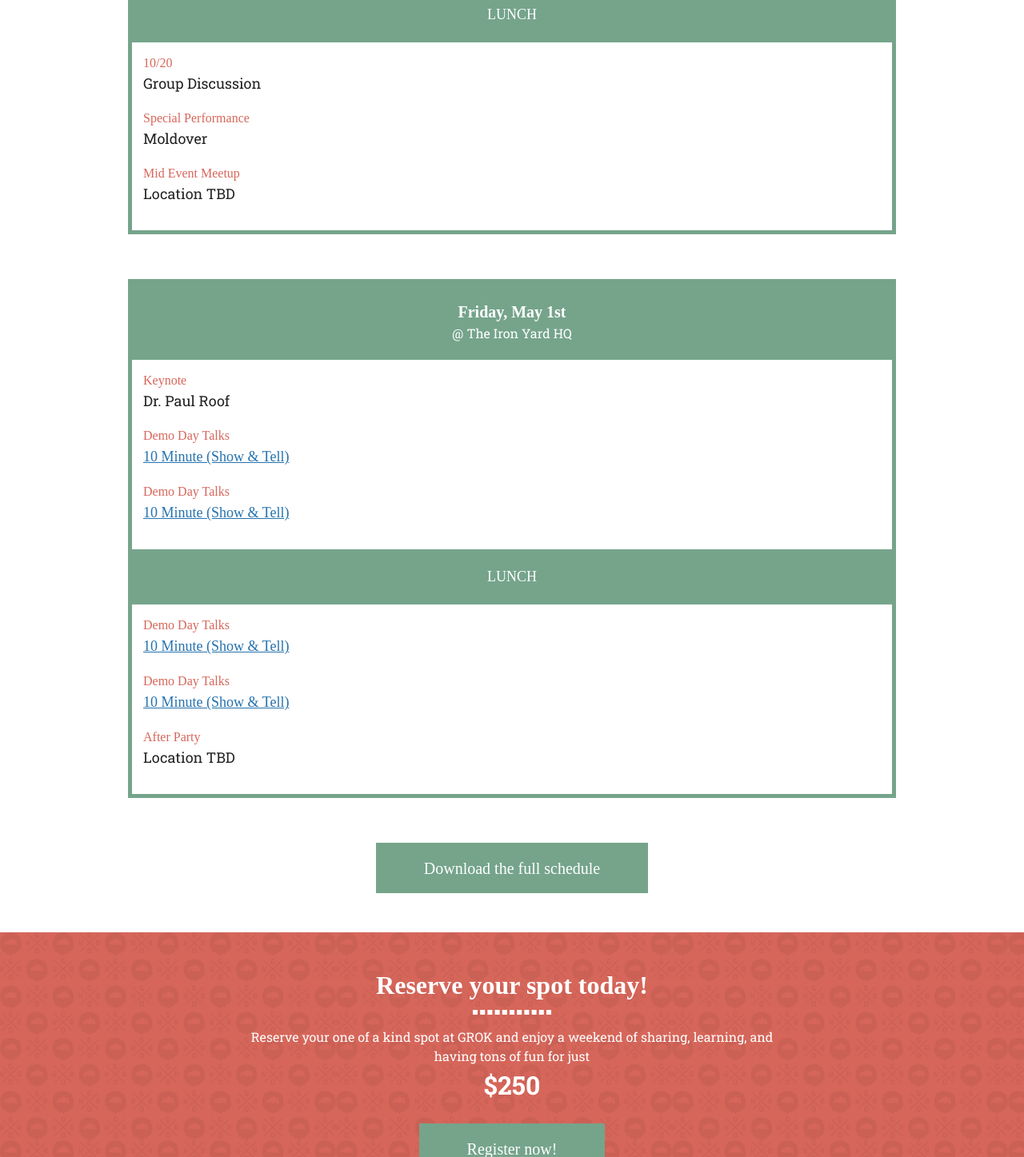
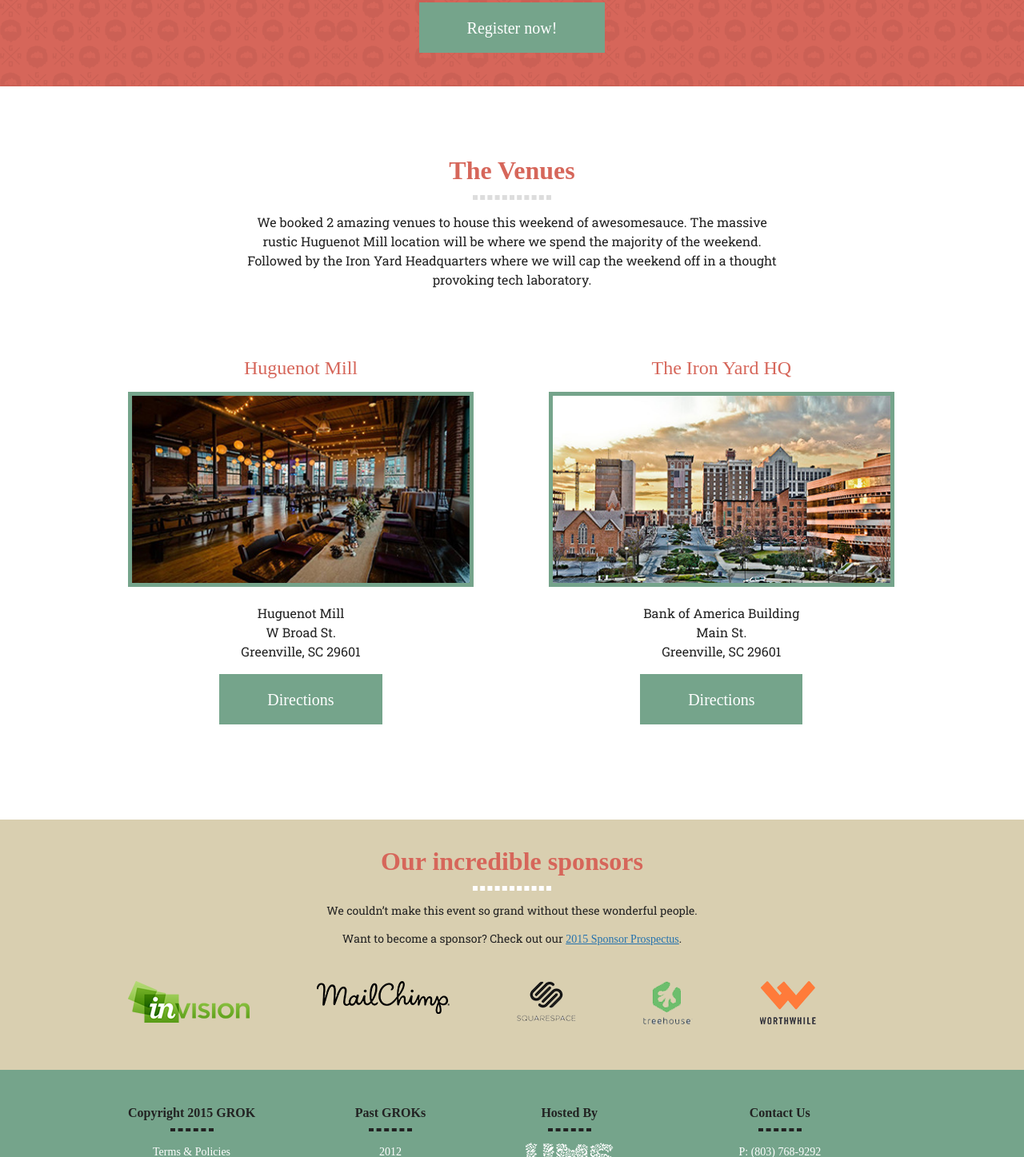
Before and after one commit to zachmiller1/GROK, a plain HTML site: page index.html in a window 1280 px wide. Shown: the part 5022-6469 px from the top of the page at 80% size. Drawn offline with nearby package versions, Linux system fonts and the light colour scheme; a web font is replaced by a local one.

Commit message:
960 first pass complete, time for a bunch of cleanup work

```diff
--- a/index.html
+++ b/index.html
@@ -431,7 +431,7 @@
                 <h3>Our incredible sponsors</h3>
                 <hr>
                 <p>We couldn’t make this event so grand without these wonderful people.</p>
-                <p>Want to become a sponsor? Check out our <a href="#">2015 Sponsor Prospectus</a>.</p>
+                <p class="becomeSponsor">Want to become a sponsor? Check out our <a href="#">2015 Sponsor Prospectus</a>.</p>
 
                 <ul class="sponsorLogos">
                     <li><a href="#" class="invision">Invision</a></li>
--- a/scss/layout/_about.scss
+++ b/scss/layout/_about.scss
@@ -49,7 +49,7 @@
 		}
 
 		@media screen and (min-width: 960px) {
-			margin-right: 2.4em;
+			margin-right: 2.3em;
 		}
 
 		.subText {
--- a/scss/layout/_footer.scss
+++ b/scss/layout/_footer.scss
@@ -22,6 +22,12 @@
 				margin-right: 0;
 			}
 		}
+
+		@media screen and (min-width: 960px) {
+			margin-right: 8.9em;
+		}
+
+
 	}
 
 	h5 {
--- a/scss/layout/_schedule.scss
+++ b/scss/layout/_schedule.scss
@@ -1,3 +1,18 @@
 /* ====================
 	Schedule
 ======================= */
+
+.schedule {
+
+	.daySchedule {
+		@media screen and (min-width: 960px) {
+			float: left;
+			width: 30%;
+			margin-right: 2em;
+
+			&:last-child {
+				margin-right: 0;
+			}
+		}
+	}
+}
--- a/scss/layout/_sponsors.scss
+++ b/scss/layout/_sponsors.scss
@@ -14,7 +14,15 @@
 		border-color: $white;
 	}
 
-	.sponsorLogos a {
+	.becomeSponsor {
+		@media screen and (min-width: 768px) {
+			margin-bottom: 3em;
+		}
+	}
+
+	.sponsorLogos {
+
+		a {
 			display: block;
 			text-indent: -1000em;
 			margin-bottom: 2em;
@@ -22,6 +30,11 @@
 			@media screen and (min-width: 768px) {
 				float: left;
 				margin-right: 2.1em;
+			}
+
+			@media screen and (min-width: 960px) {
+				margin-right: 6em;
+			}
 		}
 	}
 
--- a/scss/layout/_venue.scss
+++ b/scss/layout/_venue.scss
@@ -9,6 +9,16 @@
 
 		&:last-child {
 			margin-bottom: 0;
+		}
+
+		@media screen and (min-width: 960px) {
+			width: 45%;
+			float: left;
+			margin-right: 6.7em;
+
+			&:last-child {
+				margin-right: 0;
+			}
 		}
 	}
 
```
Also changed, not shown: css/main.css, 1 other file. Lines whose indentation alone changed are shown as unchanged.
